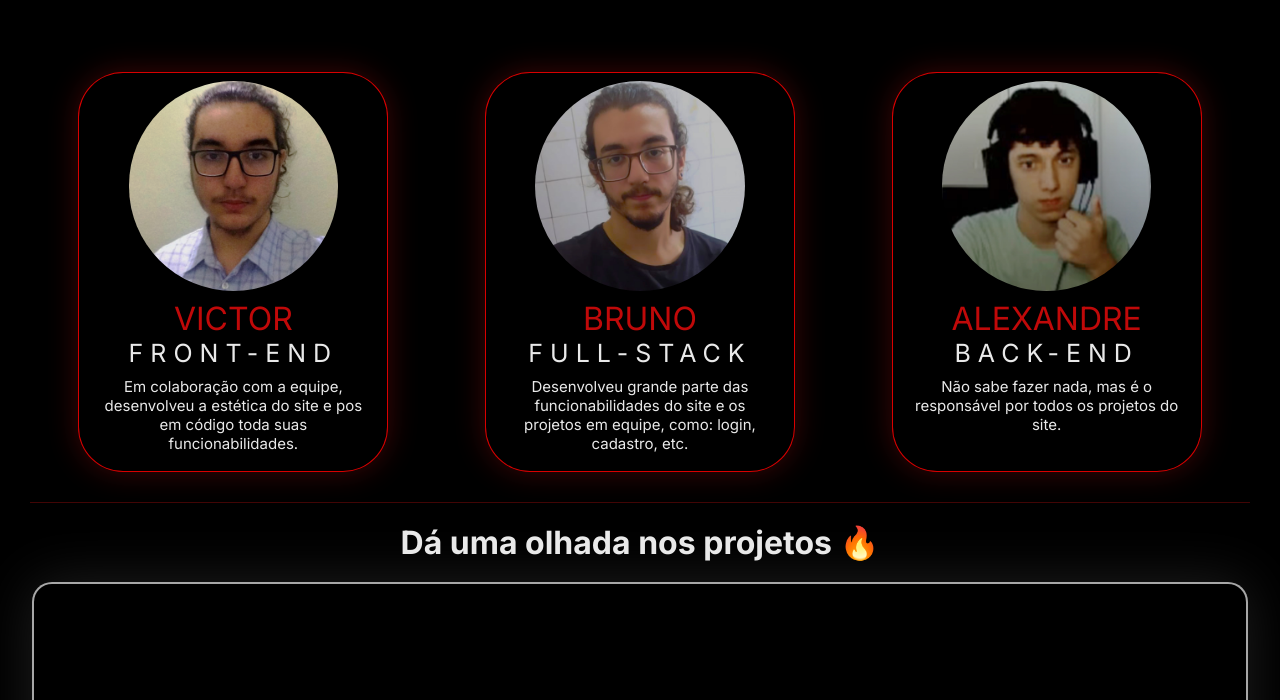
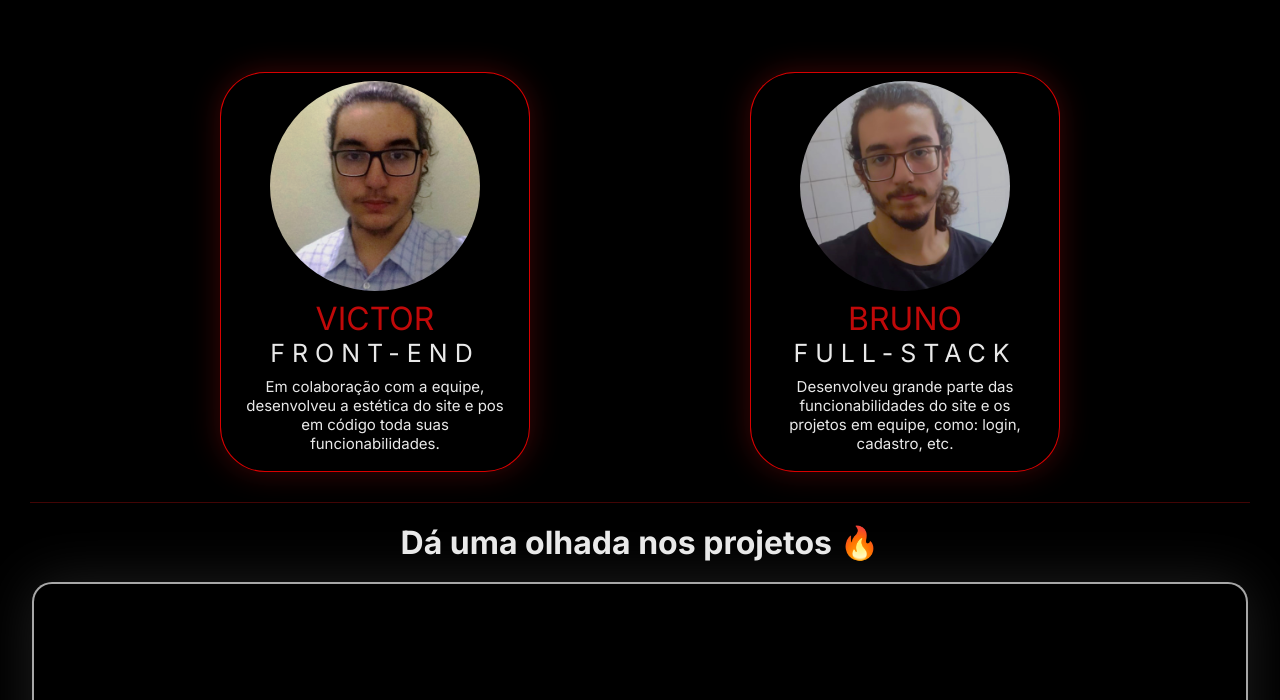
Before and after one commit to KhaiDreams/Quero-Um-Estagio-help, a Next.js app in the folder front-end/: page / in a window 1280 px wide. Shown: the part 807-1507 px from the top of the page. Built offline with nearby package versions, Linux system fonts and the light colour scheme.

Commit message:
hotfix members

```diff
--- a/front-end/src/pages/index.jsx
+++ b/front-end/src/pages/index.jsx
@@ -57,15 +57,6 @@ export default function Home() {
                         </p>
                     </div>
 
-                    <div className={styles2.div_equip}>
-                                <img src={cardalexandre.src} alt="" className={styles2.cards}/>
-                        <p className={styles2.p_name_alexandre}>ALEXANDRE</p>
-                        <p className={styles2.p_function_alexandre}>BACK-END</p>
-                        <p className={styles2.p_description_alexandre}>
-                            Não sabe fazer nada, mas é o responsável por todos os projetos do site.
-                        </p>
-                    </div>
-
                 </div>
             </div>
 
--- a/front-end/src/styles/home/about_us.module.css
+++ b/front-end/src/styles/home/about_us.module.css
@@ -10,7 +10,7 @@
 
 .container_about_us {
     display: flex;
-    justify-content: space-around;
+    justify-content: space-evenly;
     width: 100%;
     height: 95%;
     flex-wrap: wrap;
```
